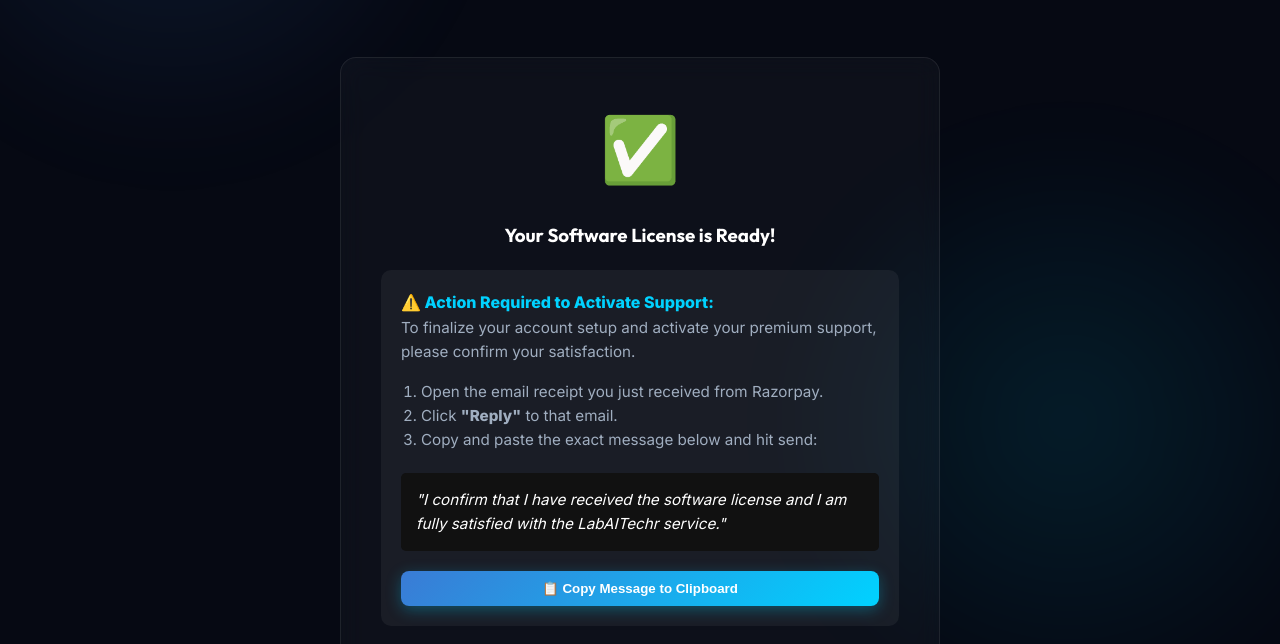
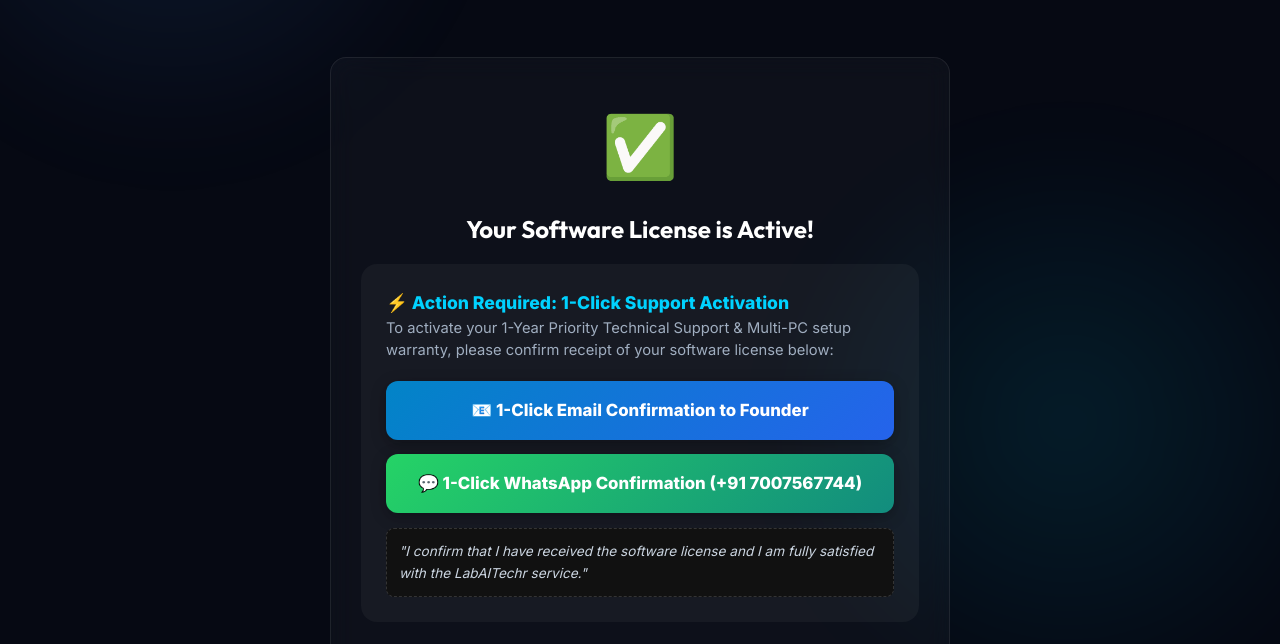
Before and after one commit to archraj46/LabAITechr-Website, a plain HTML site: page success.html in a window 1280 px wide. Shown: the part 278-922 px from the top of the page. Drawn offline with Linux system fonts and the light colour scheme.

Commit message:
Add 1-click Email and WhatsApp confirmation buttons

```diff
--- a/success.html
+++ b/success.html
@@ -8,6 +8,34 @@
     <link rel="preconnect" href="https://fonts.gstatic.com" crossorigin>
     <link href="https://fonts.googleapis.com/css2?family=Inter:wght@300;400;600;800&family=Outfit:wght@400;700;900&display=swap" rel="stylesheet">
     <link rel="stylesheet" href="style.css">
+    <style>
+        .confirm-btn {
+            display: flex;
+            align-items: center;
+            justify-content: center;
+            gap: 12px;
+            width: 100%;
+            padding: 16px;
+            border-radius: 12px;
+            font-size: 1.05rem;
+            font-weight: 700;
+            text-decoration: none;
+            color: #fff;
+            margin-bottom: 14px;
+            transition: all 0.2s ease;
+            box-shadow: 0 4px 15px rgba(0,0,0,0.3);
+        }
+        .confirm-btn:hover {
+            transform: translateY(-2px);
+            filter: brightness(1.1);
+        }
+        .btn-email-confirm {
+            background: linear-gradient(135deg, #0284c7, #2563eb);
+        }
+        .btn-whatsapp-confirm {
+            background: linear-gradient(135deg, #25D366, #128C7E);
+        }
+    </style>
 </head>
 <body>
     <div class="blob-bg"></div>
@@ -35,31 +63,37 @@
 
     <section class="section" style="padding-top: 0;">
         <div class="container">
-            <div class="glass-card" style="max-width: 600px; margin: 0 auto; text-align: center; padding: 40px;">
+            <div class="glass-card" style="max-width: 620px; margin: 0 auto; text-align: center; padding: 40px 30px;">
 
-                <div style="font-size: 4rem; margin-bottom: 20px;">✅</div>
-                <h3 style="margin-bottom: 20px;">Your Software License is Ready!</h3>
+                <div style="font-size: 3.8rem; margin-bottom: 15px;">✅</div>
+                <h3 style="margin-bottom: 15px; font-size: 1.5rem;">Your Software License is Active!</h3>
 
-                <div style="background: rgba(255,255,255,0.05); border: 1px solid var(--border-color); padding: 20px; border-radius: 10px; text-align: left;">
-                    <h4 style="color: var(--accent); margin-top: 0;">⚠️ Action Required to Activate Support:</h4>
-                    <p style="color: var(--text-secondary); font-size: 0.95rem; margin-bottom: 15px;">To finalize your account setup and activate your premium support, please confirm your satisfaction.</p>
+                <div style="background: rgba(255,255,255,0.04); border: 1px solid var(--border-color); padding: 25px; border-radius: 16px; text-align: left; margin-bottom: 25px;">
+                    <h4 style="color: var(--accent); margin-top: 0; font-size: 1.1rem; display: flex; align-items: center; gap: 8px;">
+                        ⚡ Action Required: 1-Click Support Activation
+                    </h4>
+                    <p style="color: var(--text-secondary); font-size: 0.92rem; margin-bottom: 20px; line-height: 1.5;">
+                        To activate your 1-Year Priority Technical Support & Multi-PC setup warranty, please confirm receipt of your software license below:
+                    </p>
 
-                    <ol style="color: var(--text-secondary); font-size: 0.95rem; padding-left: 20px; margin-bottom: 20px; line-height: 1.6;">
-                        <li>Open the email receipt you just received from Razorpay.</li>
-                        <li>Click <strong>"Reply"</strong> to that email.</li>
-                        <li>Copy and paste the exact message below and hit send:</li>
-                    </ol>
+                    <!-- Direct Email Button -->
+                    <a id="emailConfirmBtn" href="#" class="confirm-btn btn-email-confirm">
+                        📧 1-Click Email Confirmation to Founder
+                    </a>
 
-                    <div style="background: #111; border-radius: 5px; padding: 15px; position: relative; margin-bottom: 20px;">
-                        <p id="confirmMessage" style="margin: 0; color: #fff; font-size: 0.95rem; font-style: italic;">"I confirm that I have received the software license and I am fully satisfied with the LabAITechr service."</p>
+                    <!-- Direct WhatsApp Button -->
+                    <a id="whatsappConfirmBtn" href="#" target="_blank" class="confirm-btn btn-whatsapp-confirm">
+                        💬 1-Click WhatsApp Confirmation (+91 7007567744)
+                    </a>
+
+                    <div style="background: #111; border-radius: 8px; padding: 12px; margin-top: 15px; border: 1px dashed rgba(255,255,255,0.15);">
+                        <p style="margin: 0; color: #cbd5e1; font-size: 0.85rem; font-style: italic;">
+                            "I confirm that I have received the software license and I am fully satisfied with the LabAITechr service."
+                        </p>
                     </div>
-
-                    <button class="btn-primary" id="copyBtn" style="width: 100%; display: flex; justify-content: center; align-items: center; gap: 10px;">
-                        📋 Copy Message to Clipboard
-                    </button>
                 </div>
 
-                <a href="index.html" class="btn-secondary" style="display: inline-block; margin-top: 30px;">Return to Homepage</a>
+                <a href="index.html" class="btn-secondary" style="display: inline-block; padding: 10px 24px; border-radius: 8px;">Return to Homepage</a>
             </div>
         </div>
     </section>
@@ -72,18 +106,18 @@
     </footer>
 
     <script>
-        document.getElementById('copyBtn').addEventListener('click', function() {
-            const textToCopy = document.getElementById('confirmMessage').innerText.replace(/"/g, '');
-            navigator.clipboard.writeText(textToCopy).then(() => {
-                const originalText = this.innerHTML;
-                this.innerHTML = "✅ Copied Successfully!";
-                this.style.background = "#00D09C";
-                setTimeout(() => {
-                    this.innerHTML = originalText;
-                    this.style.background = "";
-                }, 3000);
-            });
-        });
+        const message = "I confirm that I have received the software license and I am fully satisfied with the LabAITechr service.";
+        const subject = "Software License Receipt & Service Confirmation - LabAITechr";
+        const emailTo = "founder@labaitechr.online";
+        const whatsappNumber = "917007567744";
+
+        // Setup 1-Click Mailto Link
+        const mailtoLink = `mailto:${emailTo}?subject=${encodeURIComponent(subject)}&body=${encodeURIComponent(message)}`;
+        document.getElementById('emailConfirmBtn').setAttribute('href', mailtoLink);
+
+        // Setup 1-Click WhatsApp Link
+        const whatsappLink = `https://wa.me/${whatsappNumber}?text=${encodeURIComponent(message)}`;
+        document.getElementById('whatsappConfirmBtn').setAttribute('href', whatsappLink);
     </script>
 </body>
 </html>
```
